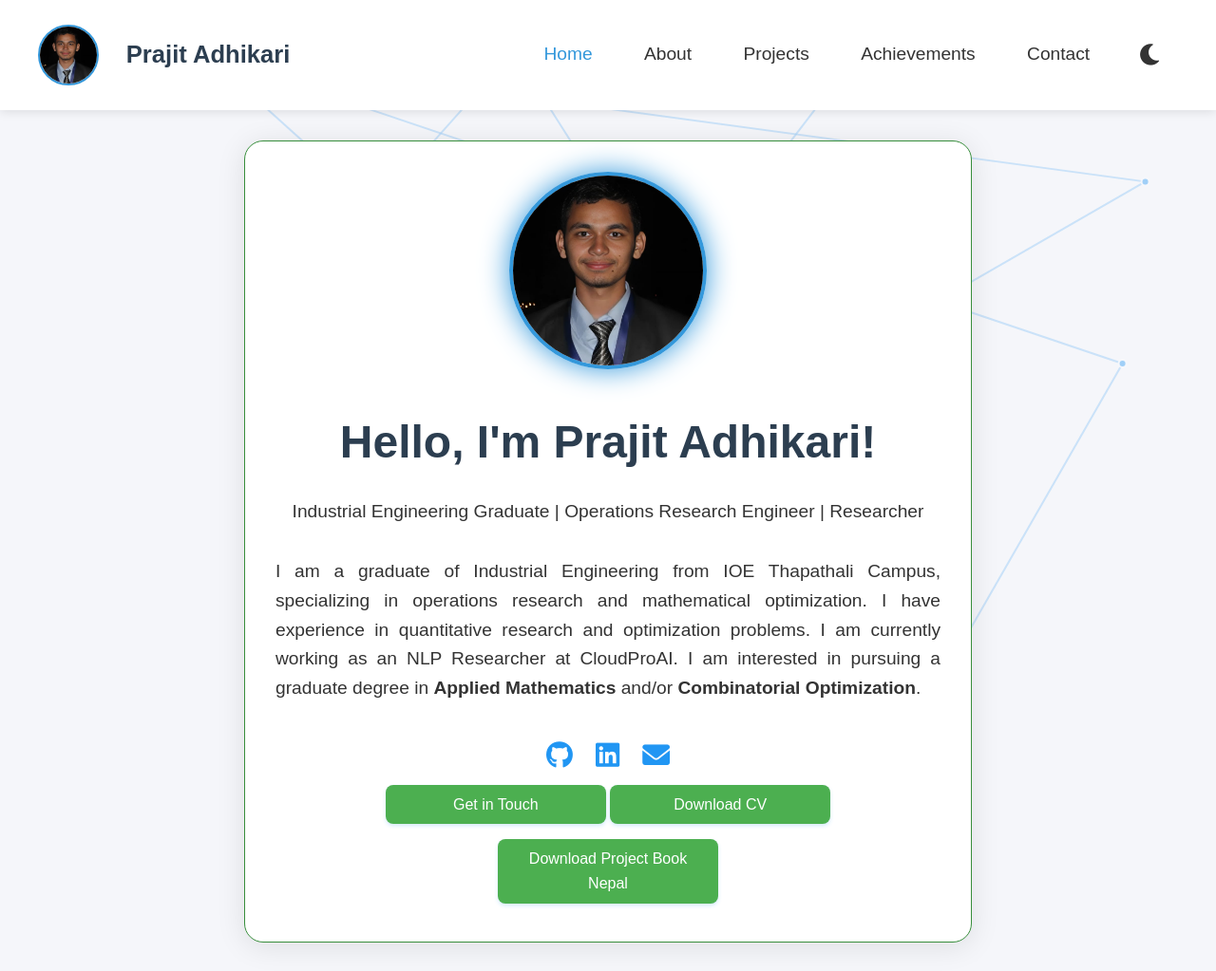
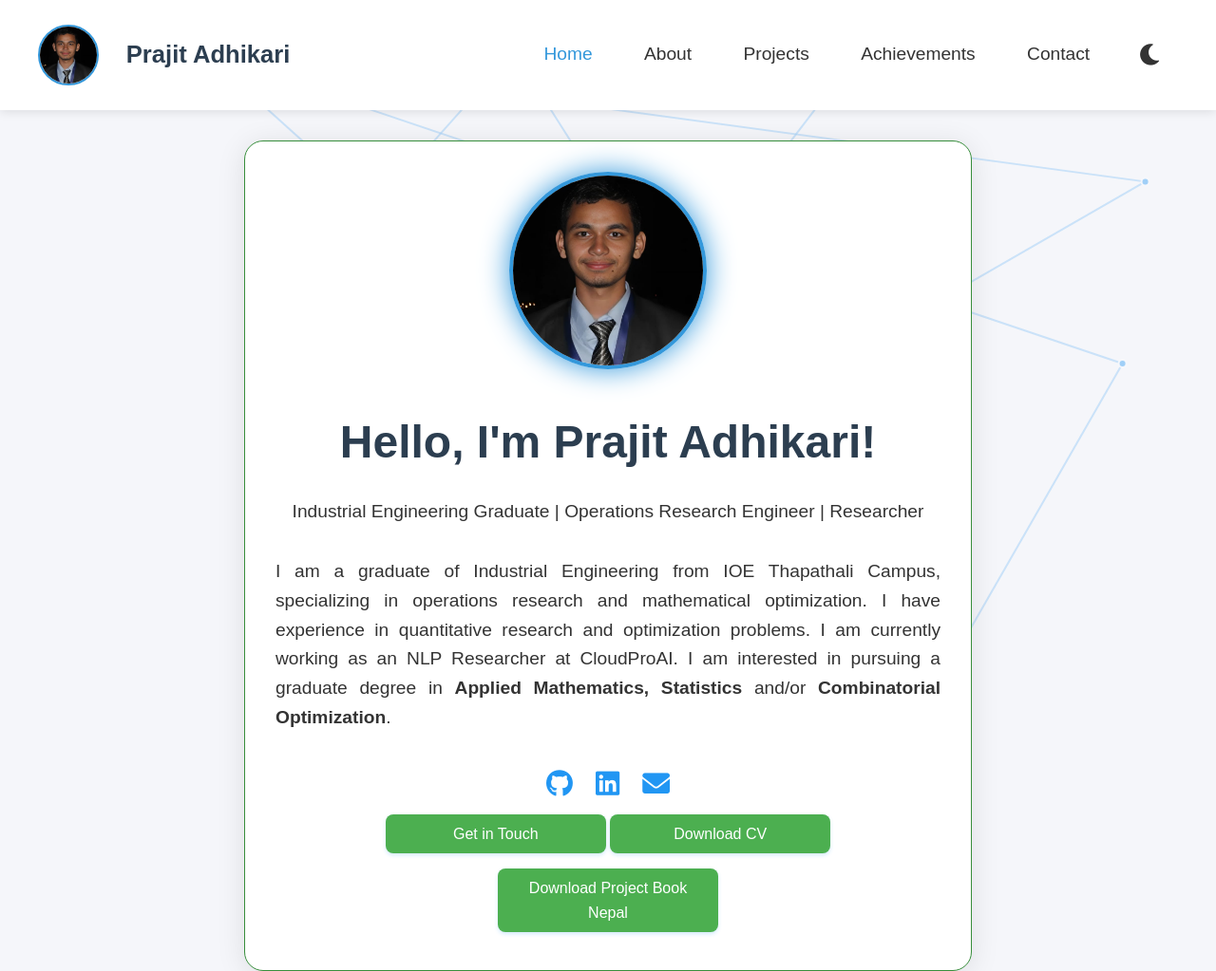
Before and after one commit to adhikariprajitraj/adhikariprajitraj.github.io, a plain HTML site: page index.html in a window 1280 px wide. Shown: the top 1023 px of the page at 95% size. Drawn offline with Linux system fonts and the light colour scheme.

Commit message:
added a course

```diff
--- a/index.html
+++ b/index.html
@@ -44,7 +44,7 @@
                 <h1>Hello, I'm Prajit Adhikari!</h1>
                 <p>Industrial Engineering Graduate | Operations Research Engineer | Researcher</p>
                 <p class="hero-bio" style="text-align: justify;">
-                    I am a graduate of Industrial Engineering from IOE Thapathali Campus, specializing in operations research and mathematical optimization. I have experience in quantitative research and optimization problems. I am currently working as an NLP Researcher at CloudProAI. I am interested in pursuing a graduate degree in <strong>Applied Mathematics</strong> and/or <strong>Combinatorial Optimization</strong>.
+                    I am a graduate of Industrial Engineering from IOE Thapathali Campus, specializing in operations research and mathematical optimization. I have experience in quantitative research and optimization problems. I am currently working as an NLP Researcher at CloudProAI. I am interested in pursuing a graduate degree in <strong>Applied Mathematics, Statistics</strong> and/or <strong>Combinatorial Optimization</strong>.
                 </p>
                 <div class="social-links">
                     <a href="https://github.com/adhikariprajitraj" target="_blank"><i class="fab fa-github"></i></a>
```
